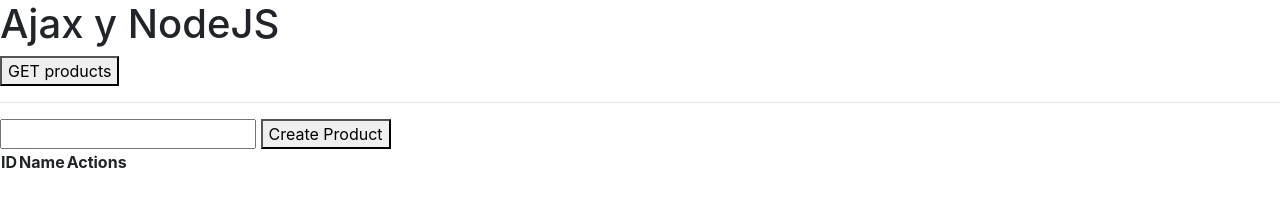
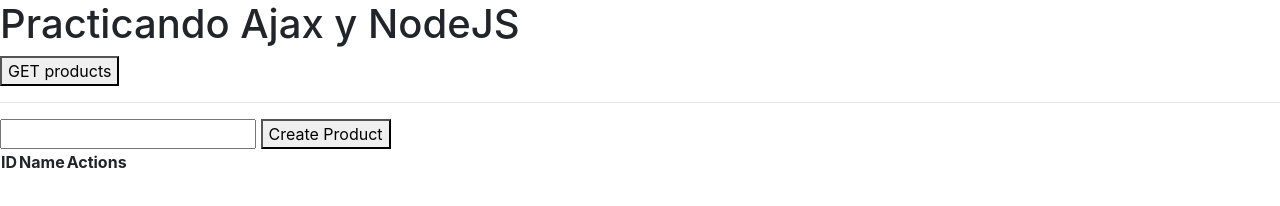
Before and after one commit to crisbarahona/Practicas, a website: page rest-api-simple/src/public/index.html in a window 1280 px wide. Drawn offline with Linux system fonts and the light colour scheme.

Commit message:
comentarios en el codigo

```diff
--- a/rest-api-simple/src/public/index.html
+++ b/rest-api-simple/src/public/index.html
@@ -11,8 +11,8 @@
 </head>
 
 <body>
-    <h1>Ajax y NodeJS</h1>
-
+    <h1>Practicando Ajax y NodeJS</h1>
+    <!--Creando Formularaio y botones-->
     <button id="getProducts"> GET products</button>
     <hr>
     <form id="productForm">
```
